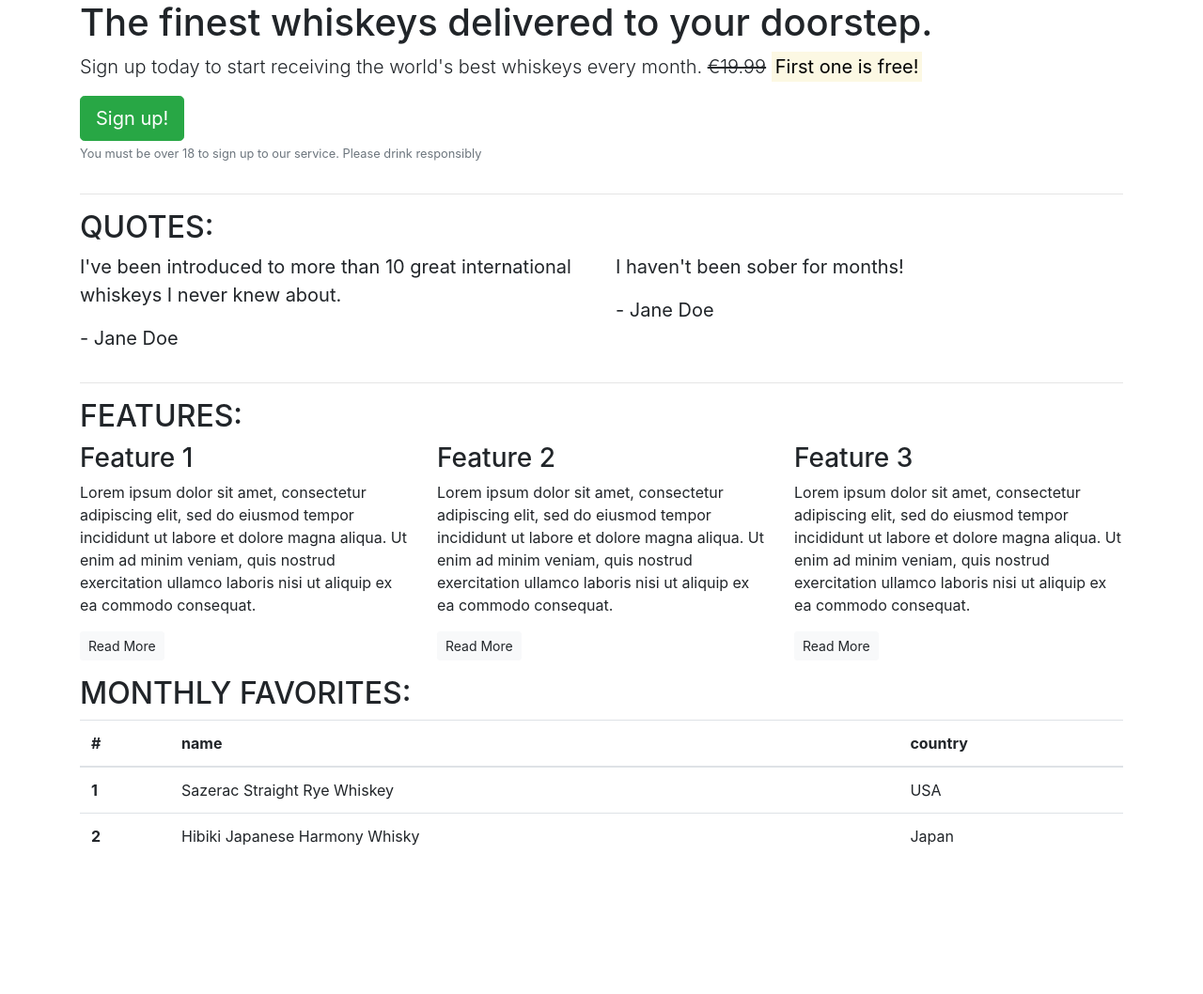
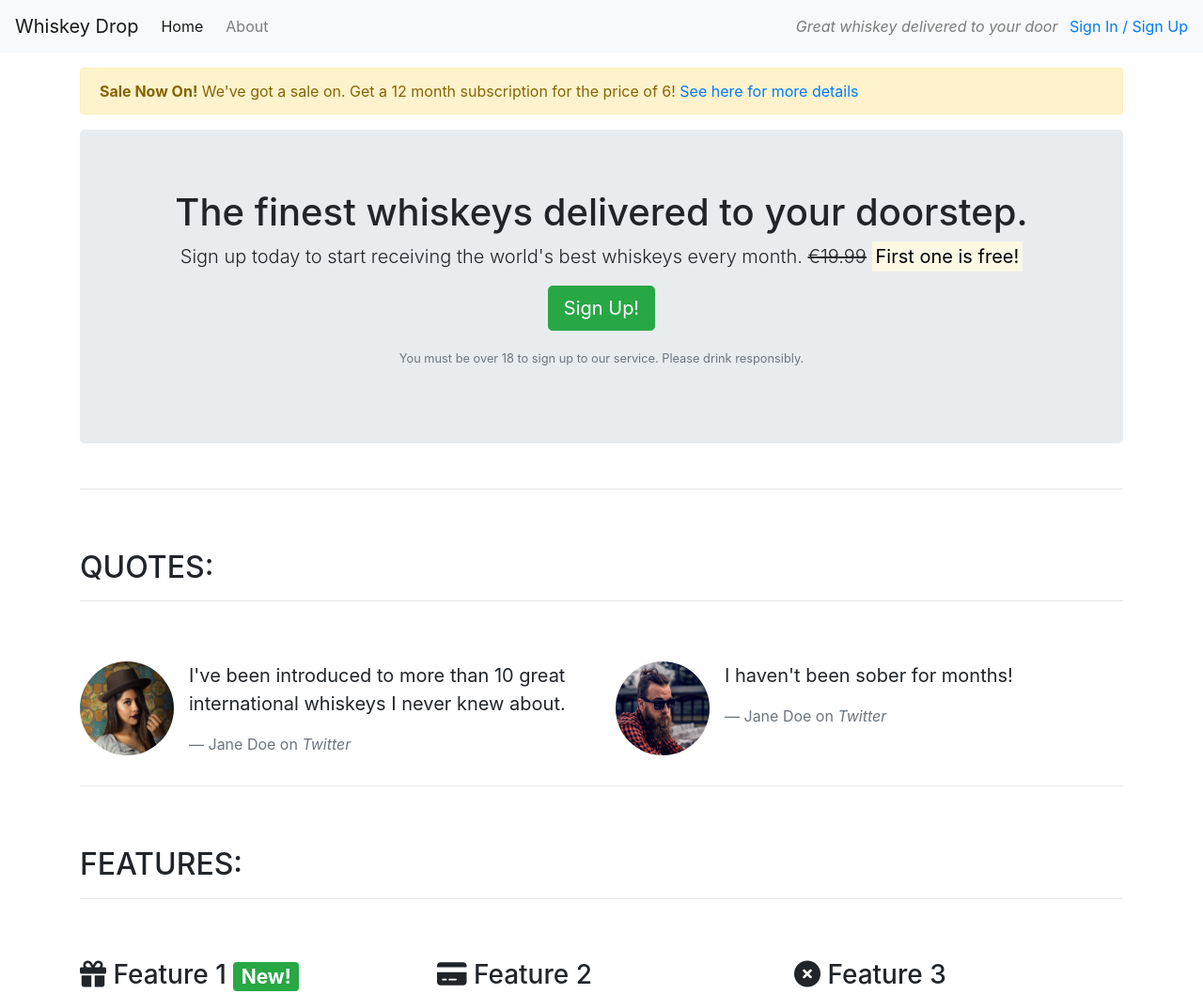
Before and after one commit to Juandavidc08/bootstrap, a plain HTML site: page index.html in a window 1280 px wide. Shown: the top 1058 px of the page at 94% size. Before the commit the page ends 930 px from the top, so only its background shows below. Drawn offline with nearby package versions, Linux system fonts and the light colour scheme.

Commit message:
Add components and alerts

```diff
--- a/index.html
+++ b/index.html
@@ -6,82 +6,126 @@
     <meta name="viewport" content="width=device-width, initial-scale=1.0">
     <title>Whiskey Drop | Taste a new whiskey every month</title>
     <link rel="stylesheet" href="https://maxcdn.bootstrapcdn.com/bootstrap/4.1.3/css/bootstrap.min.css">
+    <link rel="stylesheet" href="https://use.fontawesome.com/releases/v5.6.1/css/all.css" integrity="sha384-gfdkjb5BdAXd+lj+gudLWI+BXq4IuLW5IT+brZEZsLFm++aCMlF1V92rMkPaX4PP" crossorigin="anonymous">
 </head>
 
 <body>
-    <article class="container">
+    <!--Nav-->
+    <nav class="navbar navbar-light navbar-expand-sm bg-light">
+        <a href="/" class="navbar-brand">
+                    Whiskey Drop</a>
+        <ul class="navbar-nav mr-auto">
+            <li class="active nav-item mr-2"><a class="nav-link" href="/">Home</a></li>
+            <li class="nav-item mr-2"><a class="nav-link" href="">About</a></li>
+            <li class="nav-item mr-2 d-block d-sm-none"><a class="nav-link" href="">Sign In / Sign Up</a></li>
+        </ul>
+
+        <div class="d-none d-md-block">
+            <p class="navbar-text my-auto mr-2"><i>Great whiskey delivered to your door</i></p>
+            <a href="/login">Sign In / Sign Up</a>
+        </div>
+        <!--</div>-->
+    </nav>
+    <article class="container mt-3">
+        <div class="row d-none d-sm-block">
+            <div class="col-12">
+                <div class="alert alert-warning">
+                    <strong>Sale Now On!</strong> We've got a sale on. Get a 12 month subscription for the price of 6! <a href="">See here for more details</a>
+                </div>
+            </div>
+        </div>
         <!-- Callout -->
         <div class="row">
             <div class="col-12">
-        <section class="callout">
+                <section class="callout jumbotron text-center">
                     <h1>The finest whiskeys delivered to your doorstep.</h1>
                     <p class="lead">Sign up today to start receiving the world's best whiskeys every month.
-            <s>€19.99</s> <strong><mark> First one is free!</mark></strong></p>
-            <button class="btn btn-success btn-lg">Sign up!</button>
-            <p class="text-muted"><small>You must be over 18 to sign up to our service. Please drink responsibly </small></p>
+                        <s class="d-none d-sm-inline">€19.99</s>
+                        <span class="d-inline d-sm-none"><br></span>
+                        <strong><mark>First one is free!</mark></strong></p>
+                    <p><button class="btn btn-lg btn-success">Sign Up!</button></p>
+                    <p class="text-muted"><small>You must be over 18 to sign up to our service. Please drink responsibly.</small></p>
                 </section>
             </div>
         </div>
         <!-- /.callout -->
         <hr>
-
         <!-- Quotes -->
         <section class="quotes">
             <div class="row">
-                <div class="col-12">
+                <div class="col-12 my-5">
                     <h2 class="text-uppercase">Quotes:</h2>
+                    <hr />
                 </div>
             </div>
             <div class="row">
                 <div class="col-12 col-md-6">
+                    <div class="media">
+                        <div class="d-none d-sm-block">
+                            <img src="images/girl-image.png" class="rounded-circle mr-3" height=100 width=100>
+                        </div>
+                        <div class="media-body">
                             <blockquote class="blockquote">
                                 <p>I've been introduced to more than 10 great international whiskeys I never knew about.</p>
-                <p>- Jane Doe</p>
+                                <footer class="blockquote-footer">Jane Doe on <cite title="Twitter">Twitter</cite></footer>
                             </blockquote>
                         </div>
+                    </div>
+                </div>
                 <div class="col-12 col-md-6">
+                    <div class="media">
+                        <div class="d-none d-sm-block">
+                            <img src="images/guy-image.png" class="rounded-circle mr-3" height=100 width=100>
+                        </div>
+                        <div class="media-body">
                             <blockquote class="blockquote">
                                 <p>I haven't been sober for months!</p>
-                <p>- Jane Doe</p>
+                                <footer class="blockquote-footer">Jane Doe on <cite title="Twitter">Twitter</cite></footer>
                             </blockquote>
+                        </div>
+                    </div>
                 </div>
             </div>
         </section>
         <!-- /.quotes -->
         <hr>
-
         <!-- Features -->
         <section class="features">
             <div class="row">
-                <div class="col-12">
+                <div class="col-12 my-5">
                     <h2 class="text-uppercase">Features:</h2>
+                    <hr />
                 </div>
             </div>
             <div class="row">
                 <div class="col-12 col-md-6 col-lg-4">
                     <div class="feature">
-                <h3>Feature 1</h3>
+                        <h3><i class="fas fa-gift d-none d-sm-inline"></i> Feature 1 <span class="badge badge-success">New!</span></h3>
                         <p>Lorem ipsum dolor sit amet, consectetur adipiscing elit, sed do eiusmod tempor incididunt ut labore et dolore magna aliqua. Ut enim ad minim veniam, quis nostrud exercitation ullamco laboris nisi ut aliquip ex ea commodo consequat.</p>
-                <p><a class="btn btn-sm btn-light" href=>Read More</a></p>
+                        <p><a class="btn btn-sm btn-light" href="">Read More</a></p>
                     </div>
                 </div>
                 <div class="col-12 col-md-6 col-lg-4">
                     <div class="feature">
-                <h3>Feature 2</h3>
+                        <h3><i class="fas fa-credit-card d-none d-sm-inline"></i> Feature 2</h3>
                         <p>Lorem ipsum dolor sit amet, consectetur adipiscing elit, sed do eiusmod tempor incididunt ut labore et dolore magna aliqua. Ut enim ad minim veniam, quis nostrud exercitation ullamco laboris nisi ut aliquip ex ea commodo consequat.</p>
-                <p><a class="btn btn-sm btn-light" href=>Read More</a></p>
+                        <p><a class="btn btn-sm btn-light" href="">Read More</a></p>
                     </div>
                 </div>
                 <div class="col-12 d-md-none d-lg-block col-lg-4">
                     <div class="feature">
-                <h3>Feature 3</h3>
+                        <h3><i class="fas fa-times-circle d-none d-sm-inline"></i> Feature 3</h3>
                         <p>Lorem ipsum dolor sit amet, consectetur adipiscing elit, sed do eiusmod tempor incididunt ut labore et dolore magna aliqua. Ut enim ad minim veniam, quis nostrud exercitation ullamco laboris nisi ut aliquip ex ea commodo consequat.</p>
-                <p><a class="btn btn-sm btn-light" href=>Read More</a></p>
+                        <p><a class="btn btn-sm btn-light" href="">Read More</a></p>
                     </div>
                 </div>
             </div>
         </section>
         <!-- /.features -->
+    </article>
+</body>
+
+</html>
         <!-- Monthly favorites-->
         <section class="monthly-favorites">
             <h2 class="text-uppercase"> Monthly favorites:</h2>
@@ -111,6 +155,8 @@
         </table>
         </section>
     </article>
+    <!--Font Awesome-->
+    <script src="https://kit.fontawesome.com/485eda7821.js" crossorigin="anonymous"></script>
 </body>
 
 </html>
```
Also changed, not shown: images/girl-image.png (added), images/guy-image.png (added). Lines whose indentation alone changed are shown as unchanged.
